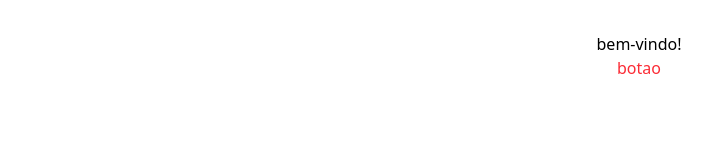
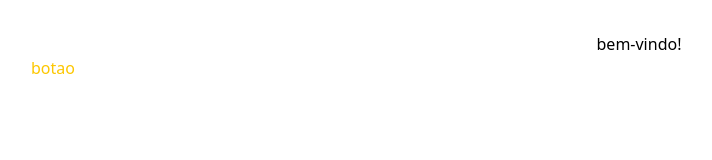
Before and after one commit to catolica-faculdade/pinguin-project, a React (Vite) app: page / in a window 1280 px wide. Shown: the top 160 px of the page, without its empty margins (1-713 px from the left). Built offline with nearby package versions, Linux system fonts and the light colour scheme.

Commit message:
feat: criar prop que recebe cor do botao

```diff
--- a/src/components/Button.jsx
+++ b/src/components/Button.jsx
@@ -1,10 +1,10 @@
 import { Link } from "react-router-dom";
 
 
-function Button(){
+function Button({color}){
 
     return(
-        <Link className="text-red-500">
+        <Link className={`flex ${color} text-yellow-400`}>
             <p>botao</p>
         </Link>
     );
```
